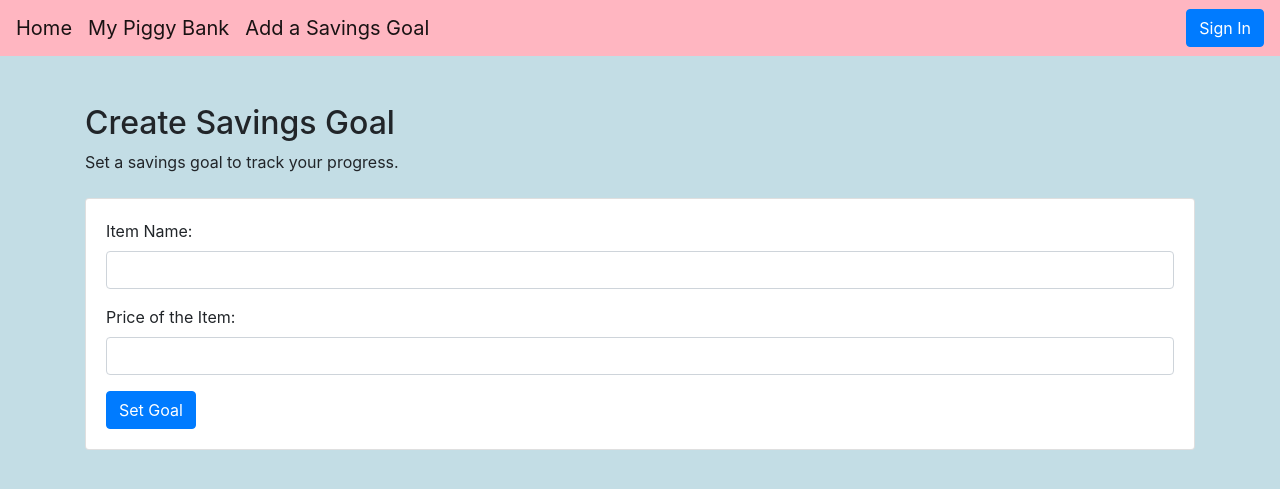
After one commit to izzysampsonn/piggybank, a Django app: page /goal_form/ in a window 1280 px wide. The commit adds this page. Shown: the top 489 px of the page. Run offline with Django 4.2, Linux system fonts and the light colour scheme; some libraries are stand-ins or nearby versions.

Commit message:
started goal tracking stuff

```diff
--- a/Pig/urls.py
+++ b/Pig/urls.py
@@ -21,4 +21,7 @@ urlpatterns = [
     path('admin/', admin.site.urls),
     path('', views.home, name='home'),
     path('track_allowance/', views.track_allowance, name='track_allowance'),
+    path('goals/', views.goal_list, name='goal_list'),
+    path('goal_form/', views.goal_form, name='goal_form'),
+    path('save_goal/', views.save_goal, name='save_goal'),
 ]
--- /dev/null
+++ b/piggyBank/templates/add_Goals.html
@@ -0,0 +1,35 @@
+{% extends "base.html" %} {% block content %}
+<div class="container mt-5">
+  <h2>Create Savings Goal</h2>
+  <p>Set a savings goal to track your progress.</p>
+
+  <div class="card mt-4">
+    <div class="card-body">
+      <form method="post" action="{% url 'save_goal' %}">
+        {% csrf_token %}
+        <div class="form-group">
+          <label for="itemName">Item Name:</label>
+          <input
+            type="text"
+            class="form-control"
+            id="itemName"
+            name="itemName"
+            required
+          />
+        </div>
+        <div class="form-group">
+          <label for="itemPrice">Price of the Item:</label>
+          <input
+            type="number"
+            class="form-control"
+            id="itemPrice"
+            name="itemPrice"
+            required
+          />
+        </div>
+        <button type="submit" class="btn btn-primary">Set Goal</button>
+      </form>
+    </div>
+  </div>
+</div>
+{% endblock %}
--- a/piggyBank/templates/base.html
+++ b/piggyBank/templates/base.html
@@ -32,6 +32,7 @@
     <nav class="navbar navbar-expand-lg navbar-light">
       <a class="navbar-brand" href="/">Home</a>
       <a class="navbar-brand" href="/track_allowance">My Piggy Bank</a>
+      <a class="navbar-brand" href="/goal_form">Add a Savings Goal</a>
       <div class="ml-auto">
         <a class="btn btn-primary" href="/signin">Sign In</a>
       </div>
--- a/piggyBank/views.py
+++ b/piggyBank/views.py
@@ -13,21 +13,44 @@ def home(request):
     return render(request, 'home.html')  # Render the home.html template
 
 
+# Initialize global variables for transactions and current balance
 transactions = []
+current_balance = 0
 
 
 def track_allowance(request):
-    global transactions  # Use the global transactions list
+    # Use the global transactions and current_balance variables
+    global transactions, current_balance
 
     if request.method == 'POST':
         amount = int(request.POST.get('amount'))
         action = request.POST.get('action')  # 'deposit' or 'withdraw'
 
-        # Determine if it's a deposit or withdrawal and update the transactions list
+        # Determine if it's a deposit or withdrawal and update the transactions list and current balance
         if action == 'deposit':
             transactions.append(f'You deposited ${amount} dollars.')
+            current_balance += amount
         elif action == 'withdraw':
+            if amount > current_balance:
+                return render(request, 'allowance_tracker.html', {'current_balance': current_balance, 'transactions': transactions, 'error_message': 'Insufficient funds!'})
             transactions.append(f'You withdrew ${amount} dollars.')
+            current_balance -= amount
 
-    # Pass the transactions list to the template
-    return render(request, 'allowance_tracker.html', {'transactions': transactions})
+    # Pass the current balance and transactions list to the template
+    return render(request, 'allowance_tracker.html', {'current_balance': current_balance, 'transactions': transactions})
+
+
+def goal_list(request):
+    # Logic to retrieve and pass current goals to the template
+    goals = []  # Replace this with logic to fetch goals from your database or storage
+    return render(request, 'goal_list.html', {'goals': goals})
+
+
+def goal_form(request):
+    return render(request, 'add_Goals.html')
+
+
+def save_goal(request):
+    # Logic to save the submitted goal data to your database or storage
+    # Redirect the user to the goals page after saving the goal
+    return render('goal_list')
```
Also changed, not shown: piggyBank/templates/allowance_tracker.html (+19 -2 lines).
